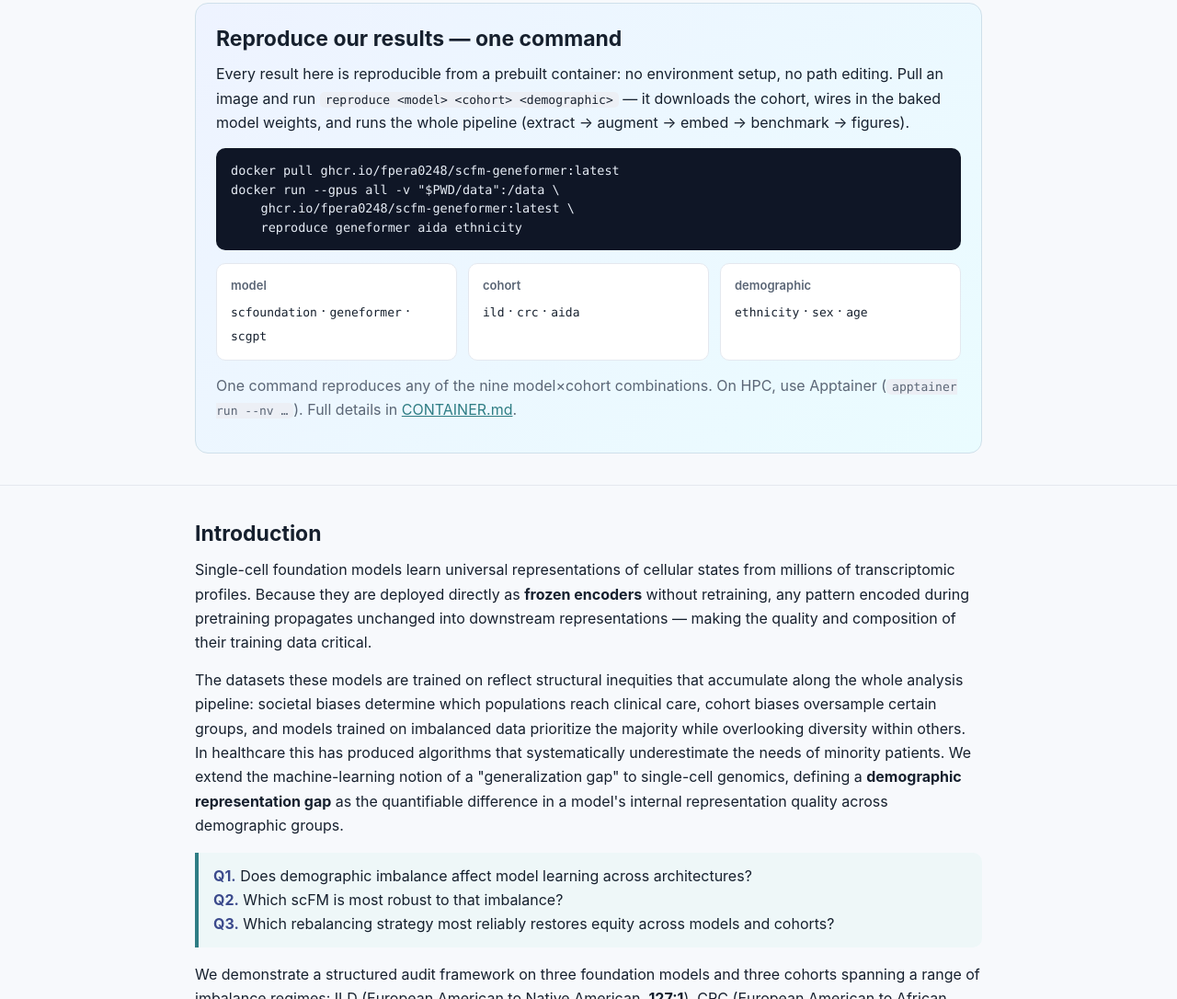
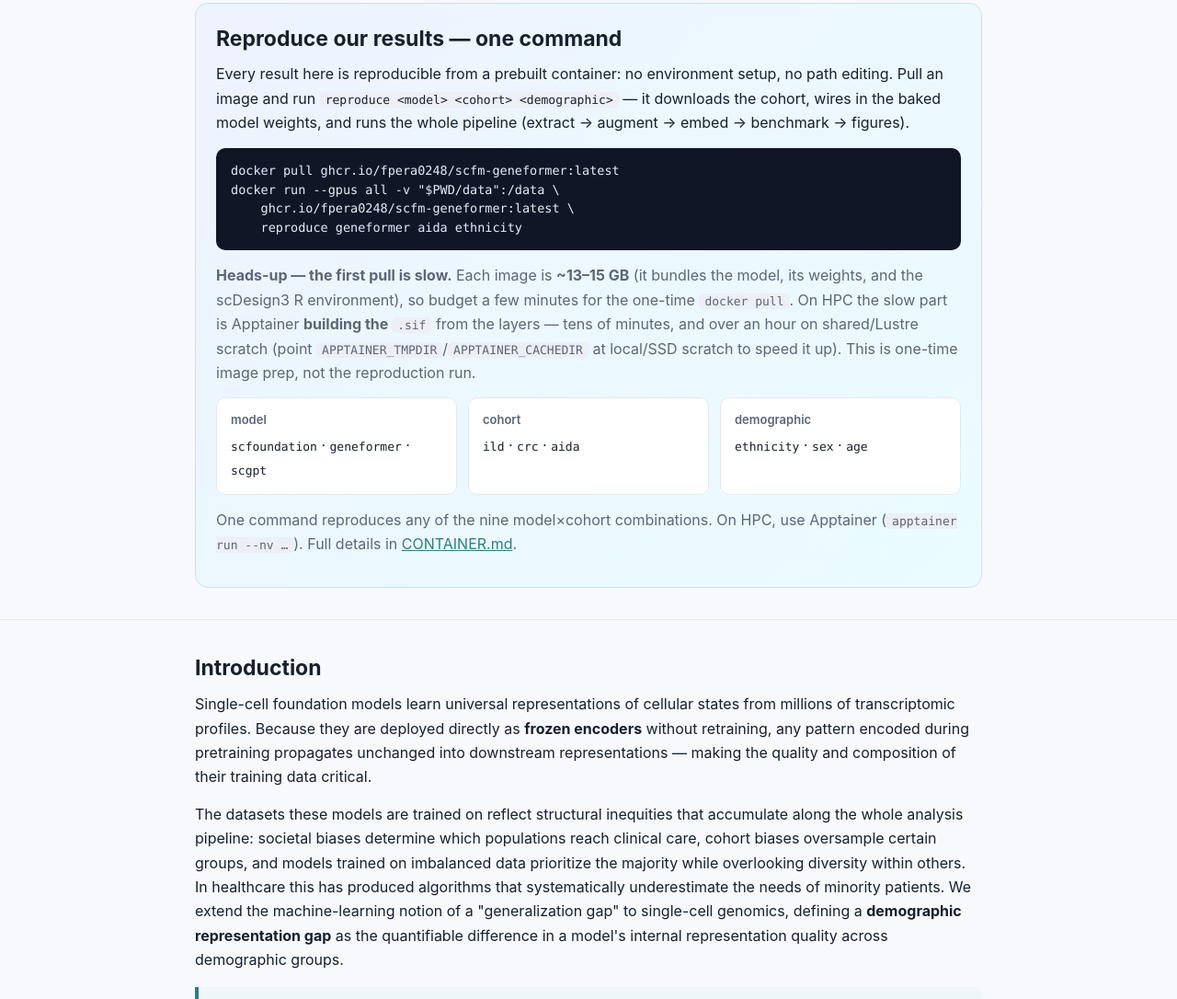
Before and after one commit to fpera0248/scfm-bias-asi2026, a plain HTML site: page docs/index.html in a window 1280 px wide. Shown: the part 874-1960 px from the top of the page at 92% size. Drawn offline with Linux system fonts and the light colour scheme.

Commit message:
docs: note the large images / slow first pull (README + Pages)
Each per-model image is ~13-15 GB (model + weights + scDesign3 env), so the
one-time docker pull is slow; on HPC the Apptainer .sif build from the layers
is slower still (tens of min, >1h on Lustre) — point APPTAINER_TMPDIR/CACHEDIR
at local/SSD scratch. Clarify it's one-time image prep, not the run.

```diff
--- a/docs/index.html
+++ b/docs/index.html
@@ -95,6 +95,7 @@
 docker run --gpus all -v "$PWD/data":/data \
     ghcr.io/fpera0248/scfm-geneformer:latest \
     reproduce geneformer aida ethnicity</pre>
+      <p class="muted"><b>Heads-up — the first pull is slow.</b> Each image is <b>~13–15&nbsp;GB</b> (it bundles the model, its weights, and the scDesign3 R environment), so budget a few minutes for the one-time <code>docker pull</code>. On HPC the slow part is Apptainer <b>building the <code>.sif</code></b> from the layers — tens of minutes, and over an hour on shared/Lustre scratch (point <code>APPTAINER_TMPDIR</code>/<code>APPTAINER_CACHEDIR</code> at local/SSD scratch to speed it up). This is one-time image prep, not the reproduction run.</p>
       <div class="grid3">
         <div class="kv"><b>model</b><code>scfoundation</code> · <code>geneformer</code> · <code>scgpt</code></div>
         <div class="kv"><b>cohort</b><code>ild</code> · <code>crc</code> · <code>aida</code></div>
```
Also changed, not shown: 1 other file.
